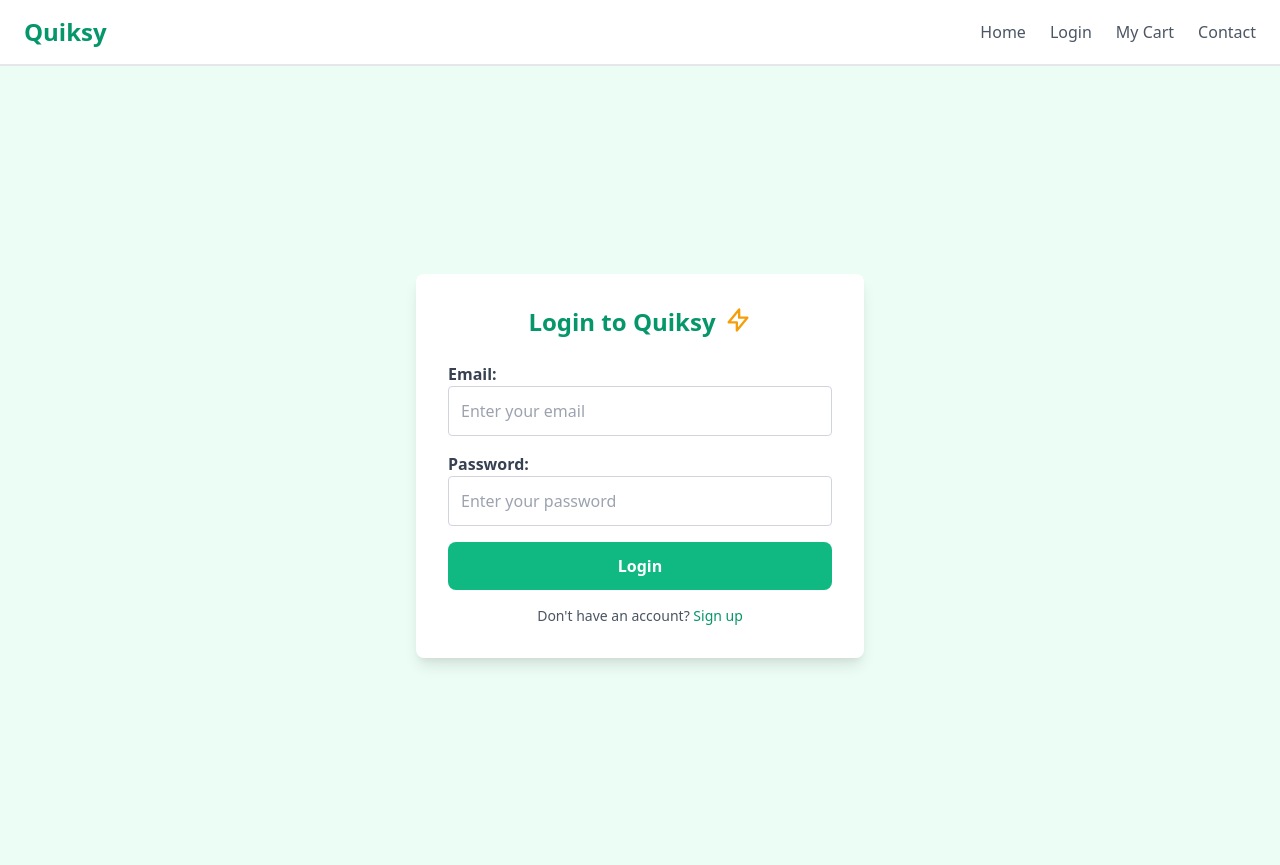
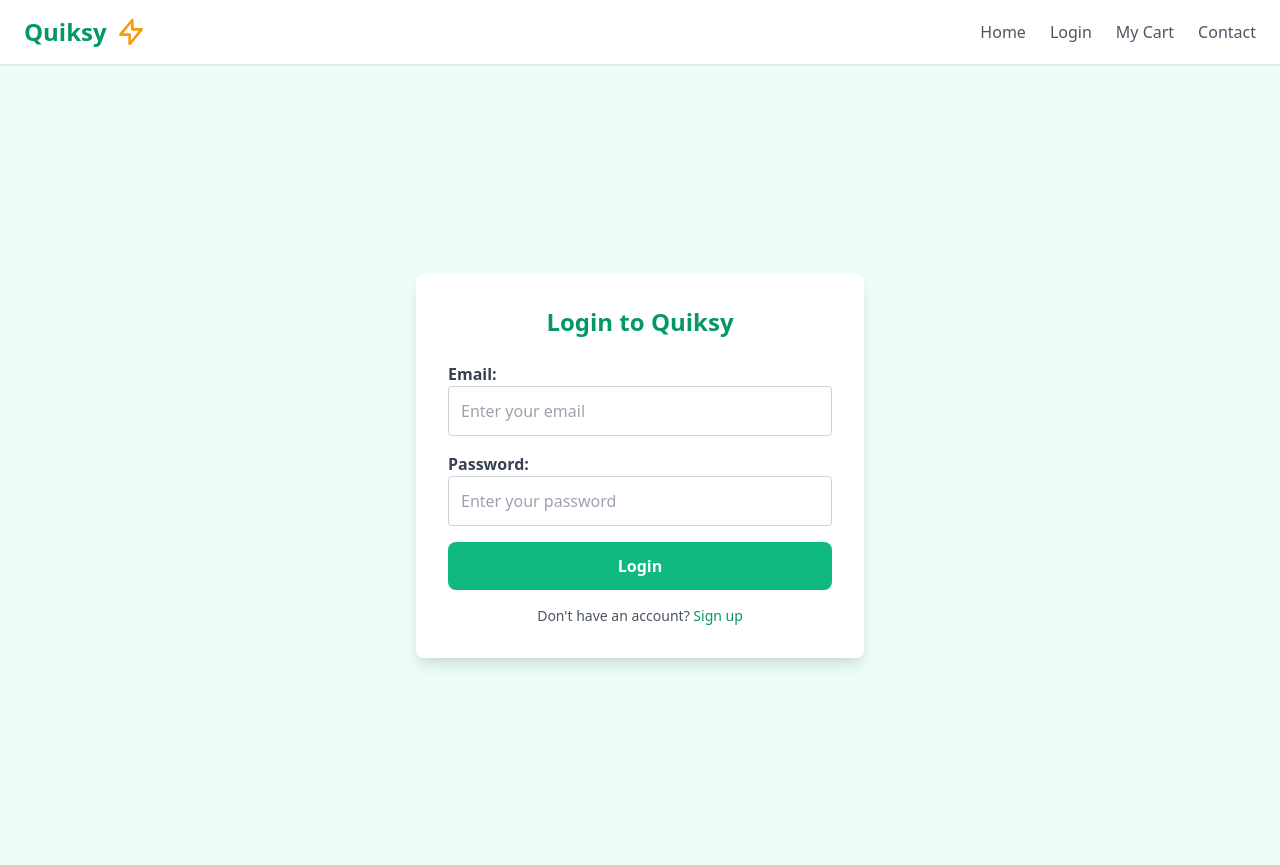
Before and after one commit to sinaa07/Quiksy, a PHP site: page /login.php in a window 1280 px wide. Shown: the top 865 px of the page. Run offline with PHP 8.4, Linux system fonts and the light colour scheme.

Commit message:
logo near the title on nav bar. and updated signup page extension in the bottom

```diff
--- a/login.php
+++ b/login.php
@@ -19,10 +19,16 @@
   <!-- Navigation Bar -->
   <header class="bg-white shadow-md border-b-2">
     <div class="container mx-auto px-6 py-4 flex justify-between items-center">
-      <h1 class="text-2xl font-bold text-green-600">Quiksy</h1>
+    <div class="flex justify-start space-x-2">
+        <h1 class="text-2xl font-bold text-green-600">Quiksy</h1>
+        <!-- Stylish Lightning Icon to the Right -->
+        <svg xmlns="http://www.w3.org/2000/svg" class="h-8 w-8 text-yellow-500" fill="none" viewBox="0 0 24 24" stroke="currentColor">
+          <path stroke-linecap="round" stroke-linejoin="round" stroke-width="2" d="M13 10V3L4 14h7v7l9-11h-7z" />
+        </svg>
+      </div>
       <nav class="flex space-x-6">
         <a href="index.html" class="text-gray-600 hover:text-green-500">Home</a>
-        <a href="login.html" class="text-gray-600 hover:text-green-500">Login</a>
+        <a href="login.php" class="text-gray-600 hover:text-green-500">Login</a>
         <a href="#mycart" class="text-gray-600 hover:text-green-500">My Cart</a>
         <a href="#contact" class="text-gray-600 hover:text-green-500">Contact</a>
       </nav>
@@ -32,13 +38,7 @@
   <!-- Login Form -->
   <section class="flex items-center justify-center min-h-screen bg-green-50">
     <div class="bg-white p-8 rounded-lg shadow-lg w-full max-w-md">
-      <div class="flex flex-row justify-center space-x-2">
-      <h2 class="text-2xl font-bold text-green-600 mb-6">Login to Quiksy</h2>
-        <!-- Stylish Lightning Icon to the Right -->
-        <svg xmlns="http://www.w3.org/2000/svg" class="h-7 w-7 text-yellow-500" fill="none" viewBox="0 0 24 24" stroke="currentColor">
-          <path stroke-linecap="round" stroke-linejoin="round" stroke-width="2" d="M13 10V3L4 14h7v7l9-11h-7z" />
-        </svg>
-      </div>
+      <h2 class="text-2xl font-bold text-green-600 mb-6 text-center">Login to Quiksy</h2>
 
       <form action="login_process.php" method="POST" class="space-y-4">
         <div>
@@ -56,7 +56,7 @@
         </div>
 
         <p class="text-sm text-center text-gray-600 mt-6">
-          Don't have an account? <a href="signup.html" class="text-green-600 hover:underline">Sign up</a>
+          Don't have an account? <a href="signup.php" class="text-green-600 hover:underline">Sign up</a>
         </p>
       </form>
     </div>
```
